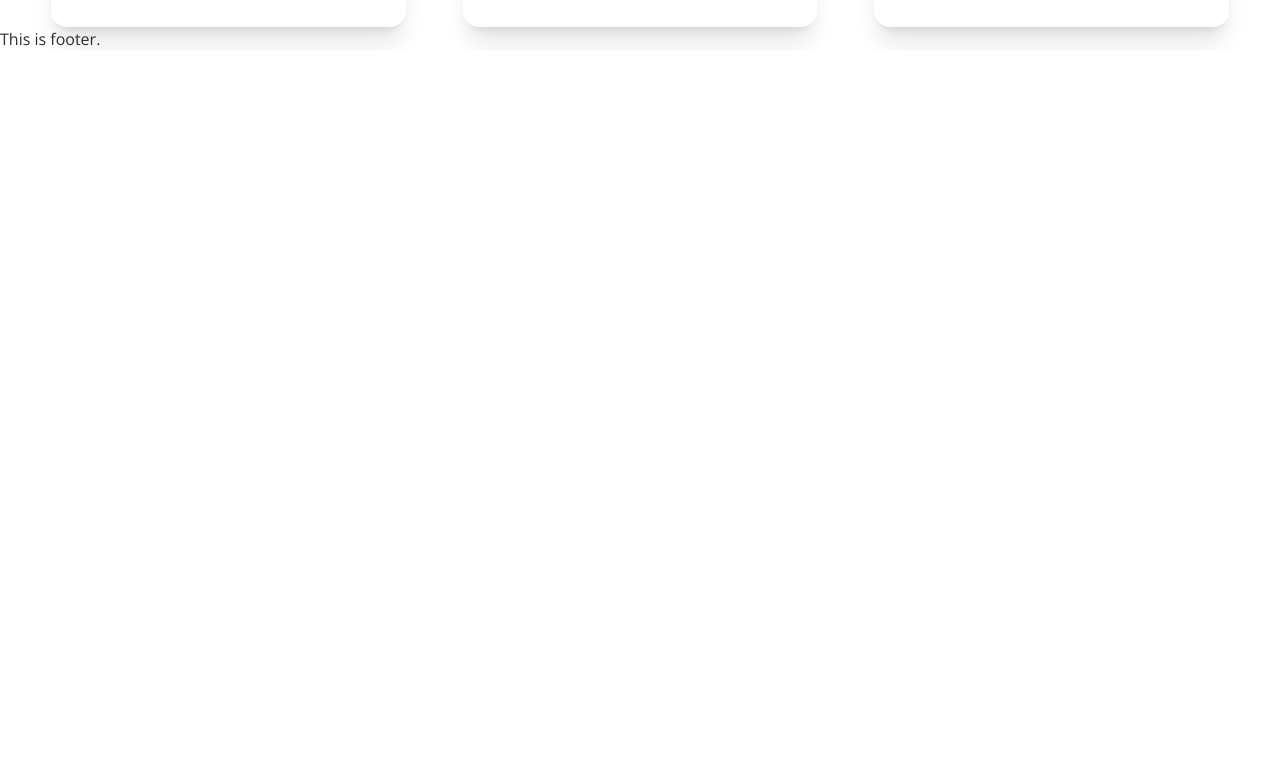
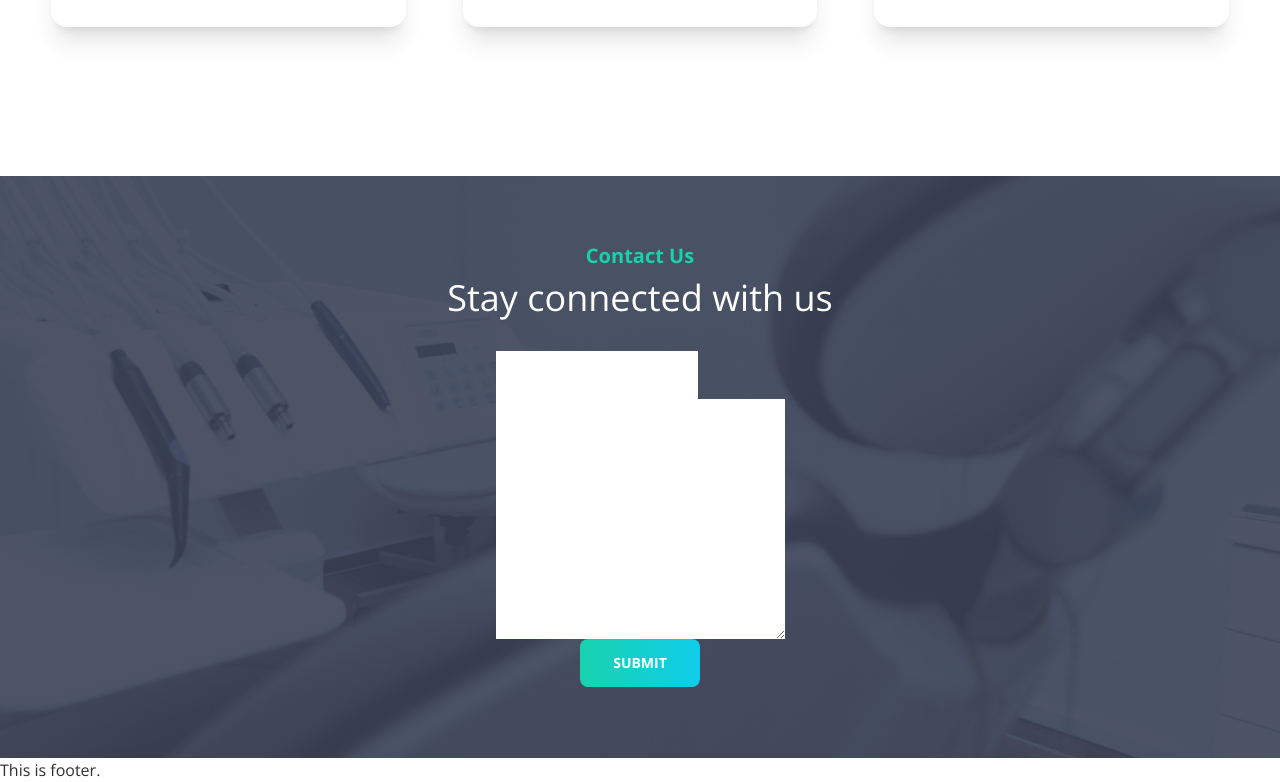
Before and after one commit to md-atiqurrahman/doctors-door-client, a React (Create React App) app: page / in a window 1280 px wide. Shown: the part 3723-4505 px from the top of the page. Before the commit the page ends 3774 px from the top, so only its background shows below. Built offline with nearby package versions, Linux system fonts and the light colour scheme.

Commit message:
start implementing the contact section

```diff
--- a/src/Components/PrimaryButton/PrimaryButton.js
+++ b/src/Components/PrimaryButton/PrimaryButton.js
@@ -1,8 +1,10 @@
 import React from "react";
 
-const PrimaryButton = ({ children }) => {
+const PrimaryButton = ({ children, btnClass }) => {
   return (
-    <button className="btn uppercase border-0 bg-gradient-to-r from-secondary to-primary text-white text-[14px] font-bold">
+    <button
+      className={`${btnClass} btn uppercase border-0 bg-gradient-to-r from-secondary to-primary text-white text-[14px] font-bold`}
+    >
       {children}
     </button>
   );
--- /dev/null
+++ b/src/Pages/Home/Contact/Contact.js
@@ -0,0 +1,27 @@
+import React from "react";
+import PrimaryButton from "../../../Components/PrimaryButton/PrimaryButton";
+
+const Contact = () => {
+    const btnClass = 'w-[120px] mb-[71px]';
+  return (
+    <section className="flex flex-col items-center bg-appointmentBg bg-cover bg-center bg-no-repeat mt-[129px] lg:mt-[149px]">
+      <div className="text-center mt-[65px] mb-[26px]">
+        <h6 className="text-secondary text-[20px] font-bold">Contact Us</h6>
+        <h4 className="text-white text-[36px] font-normal">
+          Stay connected with us
+        </h4>
+      </div>
+      <div className="flex flex-col">
+        <div className="max-w-md">
+          <input type="text" />
+          <br />
+          <input type="text" />
+        </div>
+        <textarea name="" id="" cols="30" rows="10"></textarea>
+      </div>
+        <PrimaryButton btnClass={btnClass}>Submit</PrimaryButton>
+    </section>
+  );
+};
+
+export default Contact;
--- a/src/Pages/Home/Home/Home.js
+++ b/src/Pages/Home/Home/Home.js
@@ -5,6 +5,7 @@ import Services from "../Services/Services";
 import Speciality from "../Speciality/Speciality";
 import MakeAppointment from "../MakeAppointment/MakeAppointment";
 import Testimonial from "../Testimonial/Testimonial";
+import Contact from "../Contact/Contact";
 
 const Home = () => {
   return (
@@ -19,6 +20,7 @@ const Home = () => {
       <div className="mt-[84px] mx-[27px] lg:mx-[51px]">
         <Testimonial></Testimonial>
       </div>
+      <Contact></Contact>
     </main>
   );
 };
```
